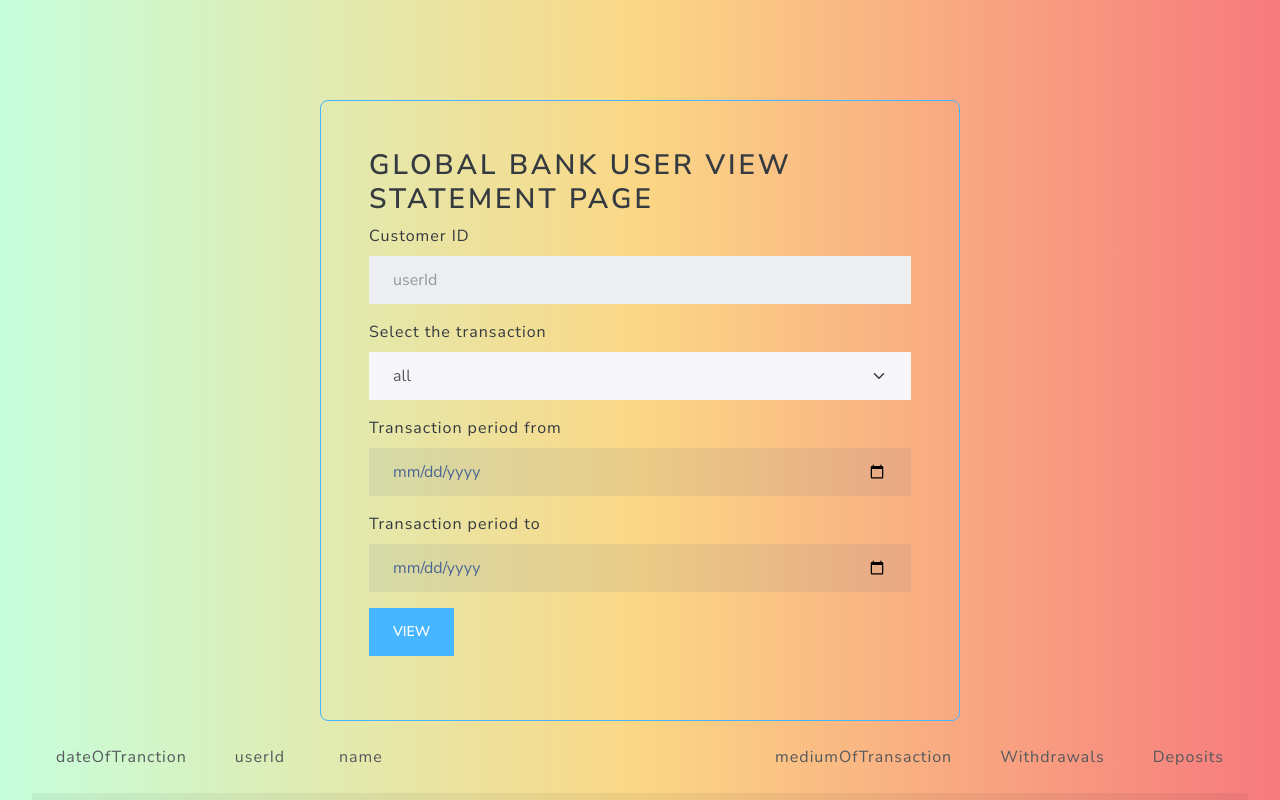
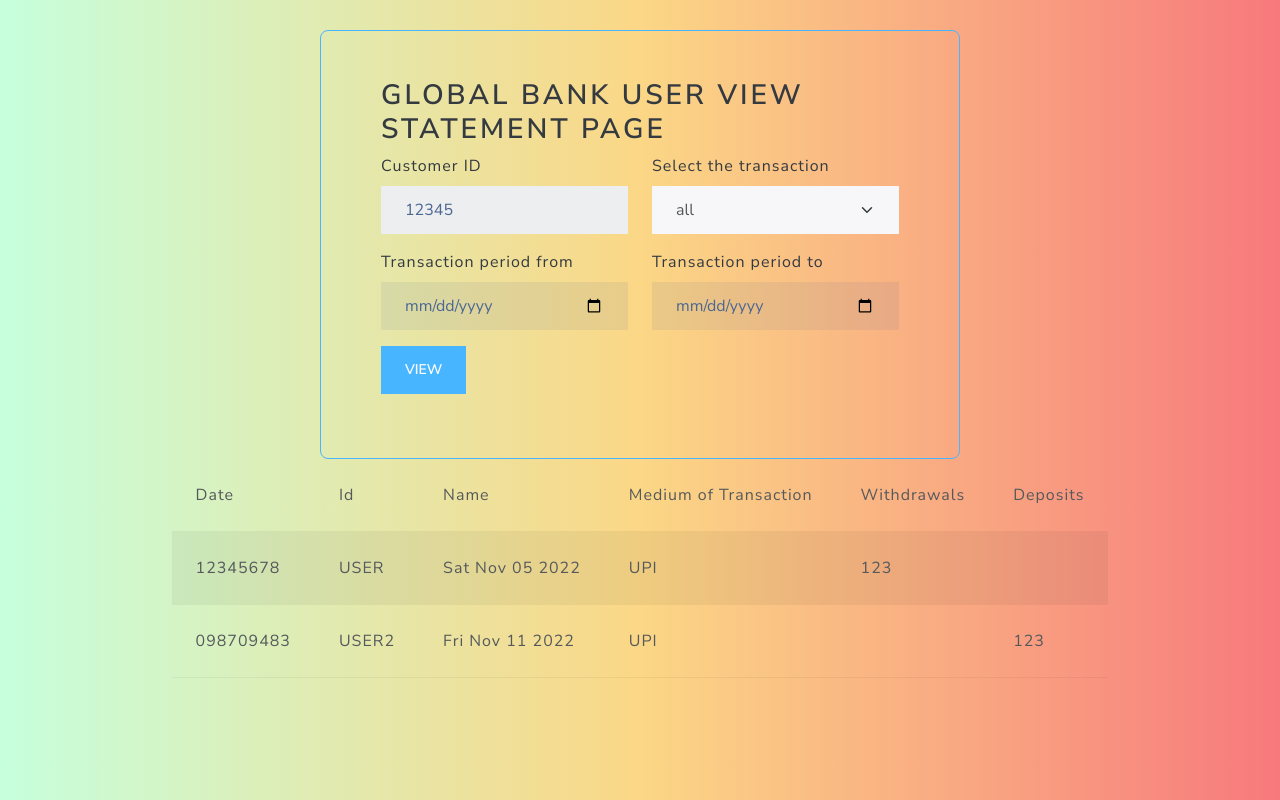
Before and after one commit to subhankar-nitt/group4-capstone-project-2, a React (Create React App) app in the folder bankapplication-20221104T101817Z-001/bankapplication/: page /statement in a window 1280 px wide. Shown: the top 800 px of the page. Built offline with nearby package versions, Linux system fonts and the light colour scheme.

Commit message:
apply filters

```diff
--- a/bankapplication-20221104T101817Z-001/bankapplication/src/Components/UserRegisteration.jsx
+++ b/bankapplication-20221104T101817Z-001/bankapplication/src/Components/UserRegisteration.jsx
@@ -122,7 +122,7 @@ const UserRegistration = () => {
                             type='text'
                             name='middleName'
                             id='middleName'
-                            placeholder='middleName'
+                            placeholder='Middle Name'
                             onChange={handleChange}
                             required
                             invalid={
--- a/bankapplication-20221104T101817Z-001/bankapplication/src/Components/ViewTransactions.jsx
+++ b/bankapplication-20221104T101817Z-001/bankapplication/src/Components/ViewTransactions.jsx
@@ -28,31 +28,35 @@ const validateField = (field, value) => {
             return false;
     }
 };
+const transactionsList = [
+    {
+        userId: "12345678",
+        name: "USER",
+        dateOfTranction: new Date("11/05/2022"),
+        mediumOfTransaction: "UPI",
+        amount: "123",
+        transactionType: "withdraw",
+    },
+    {
+        userId: "098709483",
+        name: "USER2",
+        dateOfTranction: new Date("11/11/2022"),
+        mediumOfTransaction: "UPI",
+        amount: "123",
+        transactionType: "deposit",
+    },
+];
 const ViewTransactions = () => {
     const [transaction, setTransaction] = useState({
         transactionType: transactionTypes[0],
+        userId: "12345",
     });
     const [valid, setValid] = useState({
         amount: true,
         from: true,
         to: true,
     });
-    const transactions = [
-        {
-            userId: "12345678",
-            name: "USER",
-            dateOfTranction: new Date(),
-            mediumOfTransaction: "UPI",
-            amount: "123",
-        },
-        {
-            userId: "098709483",
-            name: "USER2",
-            dateOfTranction: new Date(),
-            mediumOfTransaction: "UPI",
-            amount: "123",
-        },
-    ];
+    const [transactions, setTransactions] = useState(transactionsList);
     const handleChange = async (e) => {
         setTransaction({
             ...transaction,
@@ -63,16 +67,38 @@ const ViewTransactions = () => {
             [e.target.name]: validateField(e.target.name, e.target.value),
         });
     };
-    const apply = () => {};
+    const apply = (e) => {
+        e.preventDefault();
+        setTransactions(
+            transactionsList.filter(
+                (trans) =>
+                    (trans?.to
+                        ? new Date(trans.dateOfTranction) <=
+                          new Date(transaction.to)
+                        : true) &&
+                    (trans?.before
+                        ? new Date(trans.dateOfTranction) >=
+                          new Date(transaction.before)
+                        : true) &&
+                    (transaction.transactionType !== "all"
+                        ? trans.transactionType === transaction.transactionType
+                        : true),
+            ),
+        );
+    };
 
     return (
         <div className='auth d-flex flex-column align-items-center justify-content-center'>
             <div
                 className='ml-auto mr-auto col-12 col-md-7 col-lg-6 form '
-                style={{ marginTop: "100px" }}>
-                <h2>Global Bank User View Statement page</h2>
-                <Form onSubmit={apply}>
-                    <FormGroup>
+                style={{ marginTop: "30px" }}>
+                <h2 className='row'>
+                    <span className='col-12'>
+                        Global Bank User View Statement page
+                    </span>
+                </h2>
+                <Form onSubmit={apply} className='row px-0'>
+                    <FormGroup className='col-12 col-lg-6 mr-1'>
                         <Label for='userId'>Customer ID</Label>
                         <Input
                             type='text'
@@ -91,7 +117,7 @@ const ViewTransactions = () => {
                             Please enter a 8 character valid UserId
                         </FormFeedback>
                     </FormGroup>
-                    <FormGroup>
+                    <FormGroup className='col-12 col-lg-6 ml-1'>
                         <Label for='amount'>Select the transaction</Label>
                         <Input
                             type='select'
@@ -103,7 +129,7 @@ const ViewTransactions = () => {
                             ))}
                         </Input>
                     </FormGroup>
-                    <FormGroup>
+                    <FormGroup className='col-12 col-lg-6 mr-1'>
                         <Label for='city'>Transaction period from</Label>
                         <Input
                             type='date'
@@ -111,12 +137,12 @@ const ViewTransactions = () => {
                             id='from'
                             placeholder='Transaction period from'
                             onChange={handleChange}
-                            required
-                            invalid={transaction?.from === "" || !valid.from}
+                            // required
+                            // invalid={transaction?.from === "" || !valid.from}
                         />
                         <FormFeedback>Please enter valid date</FormFeedback>
                     </FormGroup>
-                    <FormGroup>
+                    <FormGroup className='col-12 col-lg-6 ml-1'>
                         <Label for='city'>Transaction period to</Label>
                         <Input
                             type='date'
@@ -124,8 +150,8 @@ const ViewTransactions = () => {
                             id='to'
                             placeholder='Transaction period to'
                             onChange={handleChange}
-                            required
-                            invalid={transaction?.to === "" || !valid.to}
+                            // required
+                            // invalid={transaction?.to === "" || !valid.to}
                         />
                         <FormFeedback>Please enter valid date</FormFeedback>
                     </FormGroup>
@@ -148,13 +174,13 @@ const ViewTransactions = () => {
                     </FormGroup>
                 </Form>
             </div>
-            <Table striped responsive>
+            <Table striped responsive hover>
                 <thead>
                     <tr>
-                        <td>dateOfTranction</td>
-                        <td>userId</td>
-                        <td>name</td>
-                        <td>mediumOfTransaction</td>
+                        <td>Date</td>
+                        <td>Id</td>
+                        <td>Name</td>
+                        <td>Medium of Transaction</td>
                         {(transaction.transactionType === "withdraw" ||
                             transaction.transactionType === "all") && (
                             <td>Withdrawals</td>
@@ -168,20 +194,27 @@ const ViewTransactions = () => {
                 </thead>
                 <tbody>
                     {transactions.map((tr, ind) => (
-                        <tr>
+                        <tr key={ind}>
                             <td>{tr.userId}</td>
                             <td>{tr.name}</td>
-                            <td>{tr.dateOfTranction.toString()}</td>
+                            <td>{tr.dateOfTranction.toDateString()}</td>
                             <td>{tr.mediumOfTransaction}</td>
-                            {(transaction.transactionType === "withdraw" ||
-                                transaction.transactionType === "all") && (
+                            {transaction.transactionType === "all" ? (
+                                <>
+                                    <td>
+                                        {tr.transactionType === "withdraw"
+                                            ? tr.amount
+                                            : ""}
+                                    </td>
+                                    <td>
+                                        {tr.transactionType === "deposit"
+                                            ? tr.amount
+                                            : ""}
+                                    </td>
+                                </>
+                            ) : (
                                 <td>{tr.amount}</td>
                             )}
-                            {(transaction.transactionType === "deposit" ||
-                                transaction.transactionType === "all") && (
-                                <td>{tr.amount}</td>
-                            )}
-                            {/* <td>{tr.amount}</td> */}
                         </tr>
                     ))}
                 </tbody>
```
